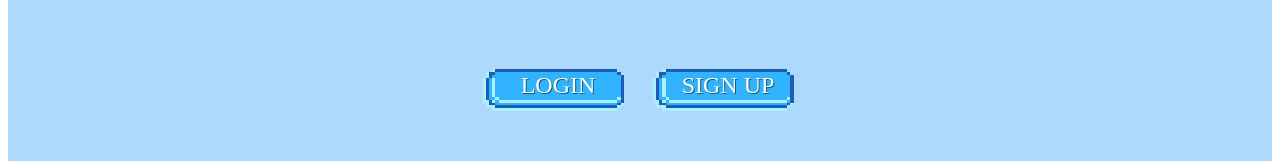
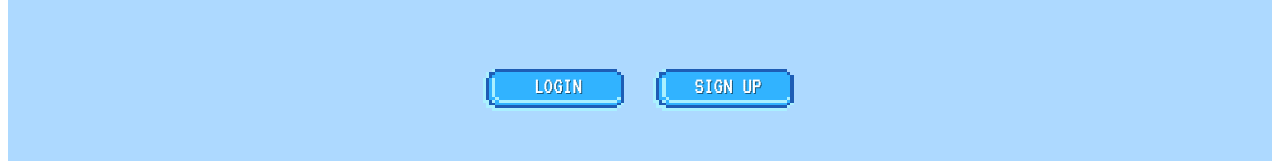
Before and after one commit to ssxraa/shared-diary-page, a SvelteKit app: page / in a window 1280 px wide. Shown: the part 390-551 px from the top of the page. Built offline with nearby package versions, Linux system fonts and the light colour scheme.

Commit message:
slayed added the correct font for the signup/login pages.

```diff
--- a/src/routes/+page.svelte
+++ b/src/routes/+page.svelte
@@ -39,7 +39,7 @@
     display: flex;
     align-items: center;
     justify-content: center;
-    font-family: 'vt323 regular';
+    font-family: 'VT323', monospace;
     font-size: 24px;
     color: white;
     text-shadow: 1px 1px 0px rgba(0,0,0,0.5);
--- a/src/routes/login/+page.svelte
+++ b/src/routes/login/+page.svelte
@@ -73,7 +73,7 @@
     display: flex;
     align-items: center;
     justify-content: center;
-    font-family: 'vt323 regular';
+    font-family: 'VT323', monospace;
     font-size: 24px;
     color: white;
     text-shadow: 1px 1px 0px rgba(0,0,0,0.5);
--- a/src/routes/signup/+page.svelte
+++ b/src/routes/signup/+page.svelte
@@ -69,7 +69,7 @@
     display: flex;
     align-items: center;
     justify-content: center;
-    font-family: 'vt323 regular';
+    font-family: 'VT323', monospace;
     font-size: 24px;
     color: white;
     text-shadow: 1px 1px 0px rgba(0,0,0,0.5);
```
